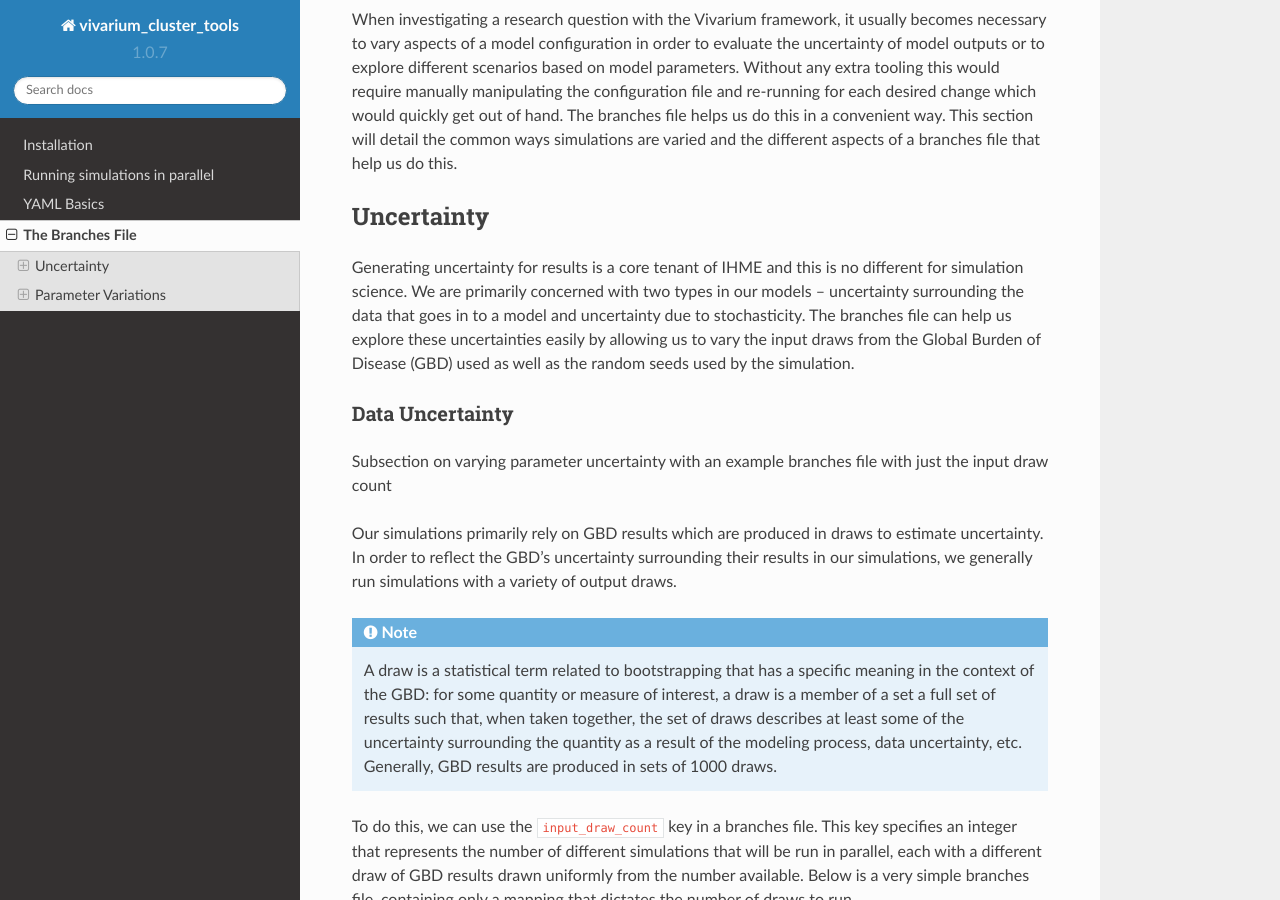
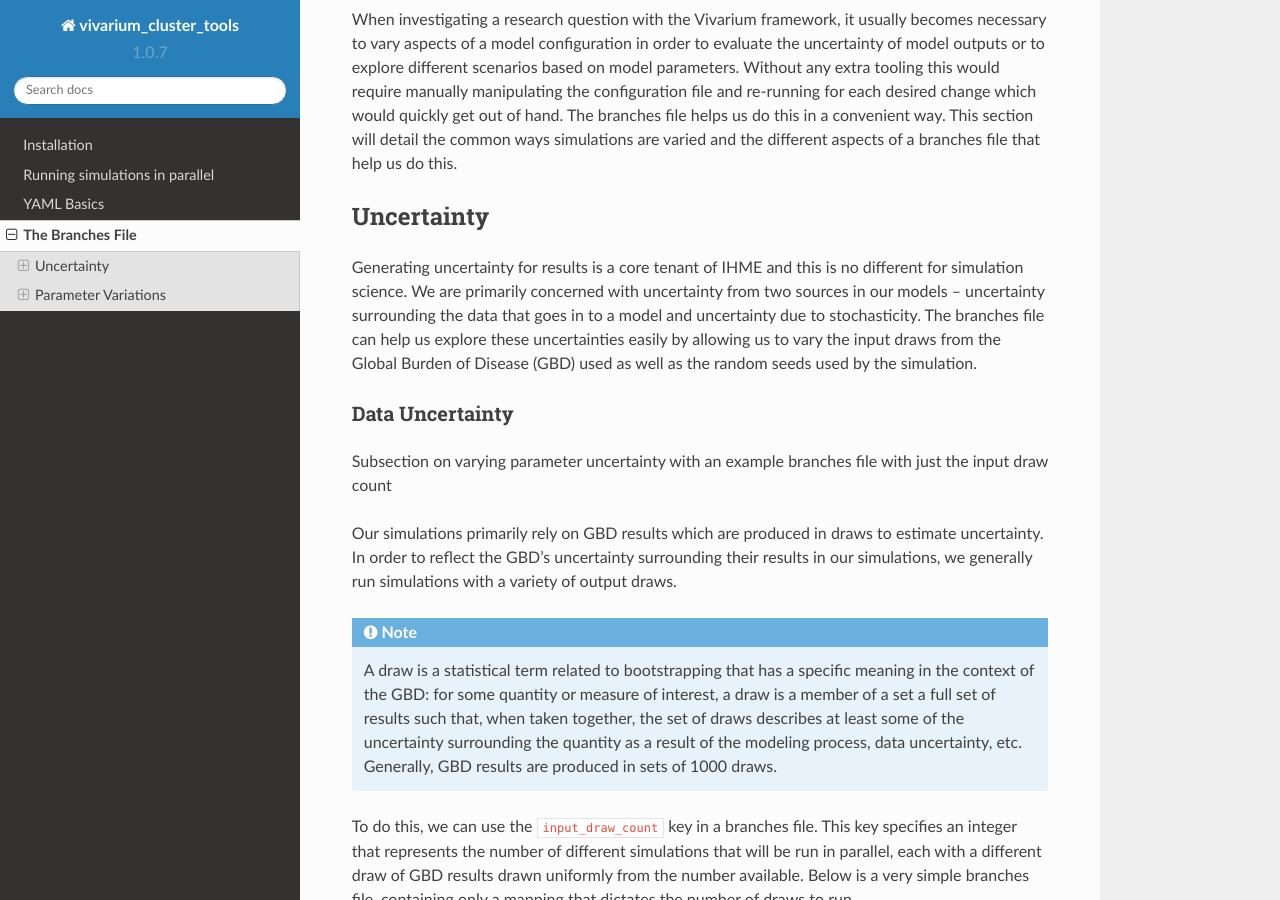
Before and after one commit to ihmeuw/vivarium_cluster_tools, a Sphinx documentation site: the page built from docs/source/branch.rst, in a window 1280 px wide and 900 px high, scrolled down 392 px. Built offline with Sphinx 7.4.7 and the Read the Docs theme 2.0.0, drawn with Linux system fonts in a browser that asks for light colours.

Commit message:
small reformat

```diff
--- a/docs/source/branch.rst
+++ b/docs/source/branch.rst
@@ -15,9 +15,9 @@ this in a convenient way. This section will detail the common ways simulations a
 Uncertainty
 -----------
 
-Generating uncertainty for results is a core tenant of IHME and this is no different for simulation science. We are primarily concerned with two types
-in our models -- uncertainty surrounding the data that goes in to a model and uncertainty due to stochasticity. The branches file can help us
-explore these uncertainties easily by allowing us to vary the input draws from the Global Burden of Disease (GBD) used as well as the random seeds
+Generating uncertainty for results is a core tenant of IHME and this is no different for simulation science. We are primarily concerned with uncertainty
+from two sources in our models -- uncertainty surrounding the data that goes in to a model and uncertainty due to stochasticity. The branches file can help
+us explore these uncertainties easily by allowing us to vary the input draws from the Global Burden of Disease (GBD) used as well as the random seeds
 used by the simulation.
 
 Data Uncertainty
```
